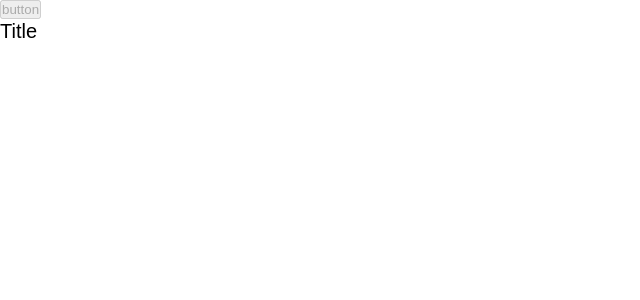
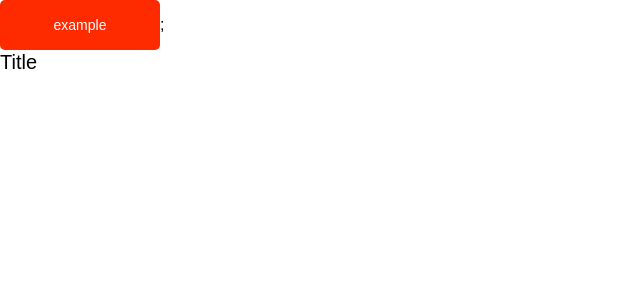
Before and after one commit to PiotrRynio/CodersCamp-LiveChatHackathon2022, a React (Create React App) app in the folder frontend/: page / in a window 1280 px wide. Shown: the top 300 px of the page, without its empty margins (0-640 px from the left). Built offline with nearby package versions, Linux system fonts and the light colour scheme.

Commit message:
refactor(button): update styles, add props

```diff
--- /dev/null
+++ b/frontend/src/components/Button/Button.styled.ts
@@ -0,0 +1,22 @@
+import styled from 'styled-components';
+
+export const PrimaryButton = styled.button`
+  min-width: 160px;
+  height: 50px;
+  color: #fff;
+  background-color: #ff2b00;
+  outline: none;
+  border: none;
+  border-radius: 5px;
+`;
+
+export const SecondaryButton = styled.button`
+  min-width: 160px;
+  height: 50px;
+  color: #000;
+  background-color: #fff;
+  border-radius: 2px solid #ff2b00;
+  outline: none;
+  border: none;
+  border-radius: 5px;
+`;
--- a/frontend/src/components/Button/Button.tsx
+++ b/frontend/src/components/Button/Button.tsx
@@ -1,5 +1,28 @@
+import { Typography } from 'components/Typography';
 import { ReactNode, MouseEvent } from 'react';
+import { PrimaryButton, SecondaryButton } from './Button.styled';
 
-export const Button = () => {
-  return <button disabled>button</button>;
+type ButtonProps = {
+  text: string;
+  variant: 'primary' | 'secondary';
+  onClick: () => void;
 };
+
+export const Button = ({ text, variant, onClick }: ButtonProps) => {
+  let button;
+
+  if (variant === 'primary') {
+    button = (
+      <PrimaryButton onClick={onClick}>
+        <Typography variant="button">{text}</Typography>
+      </PrimaryButton>
+    );
+  } else if (variant === 'secondary') {
+    button = (
+      <SecondaryButton onClick={onClick}>
+        <Typography variant="button">{text}</Typography>
+      </SecondaryButton>
+    );
+  }
+  return <>{button};</>;
+};
--- a/frontend/src/views/App/App.tsx
+++ b/frontend/src/views/App/App.tsx
@@ -6,7 +6,13 @@ export const App = () => {
   const { title } = usePageTitle();
   return (
     <>
-      <Button />
+      <Button
+        text="example"
+        variant="primary"
+        onClick={() => {
+          console.log('click');
+        }}
+      />
       <Typography variant="title">Title</Typography>
     </>
   );
```
Also changed, not shown: 1 other file (tests, documents, lock files or other folders).
